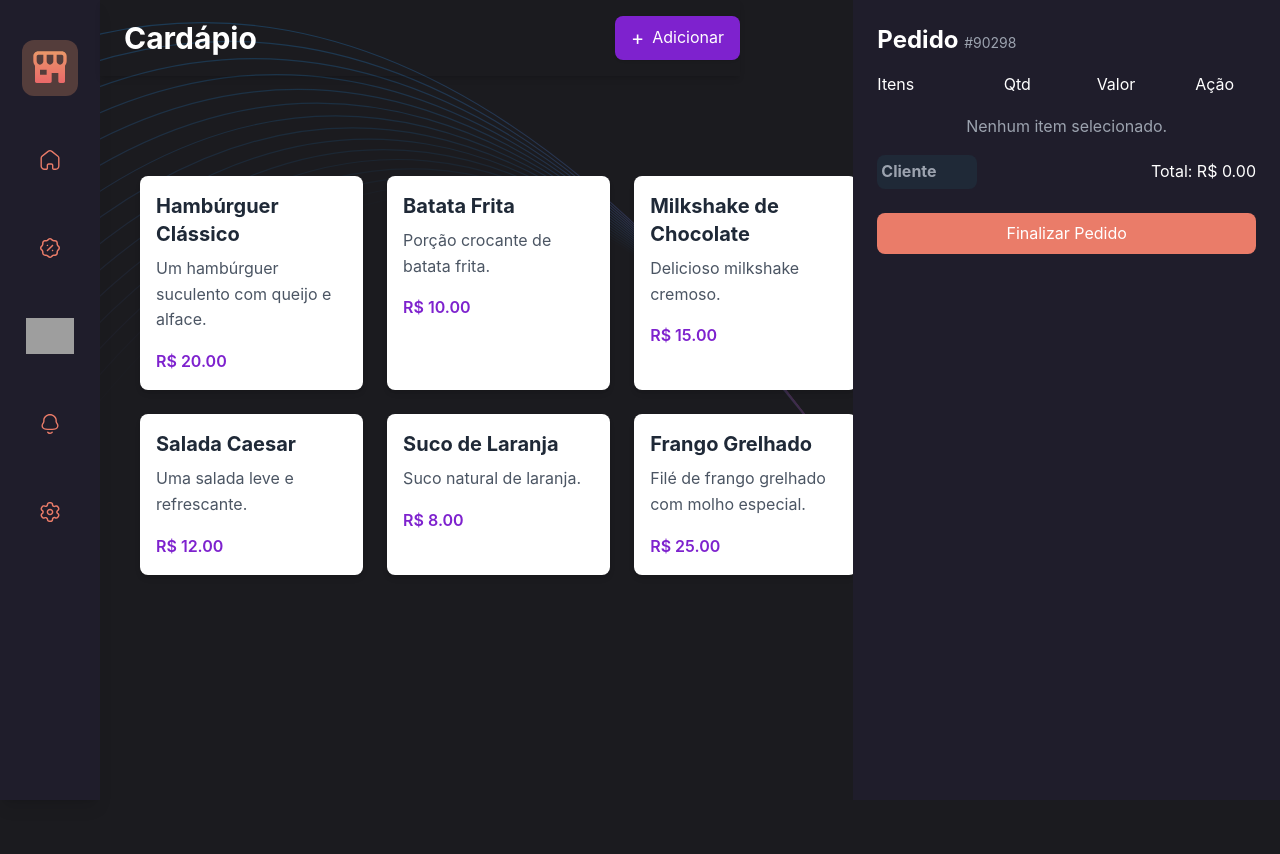
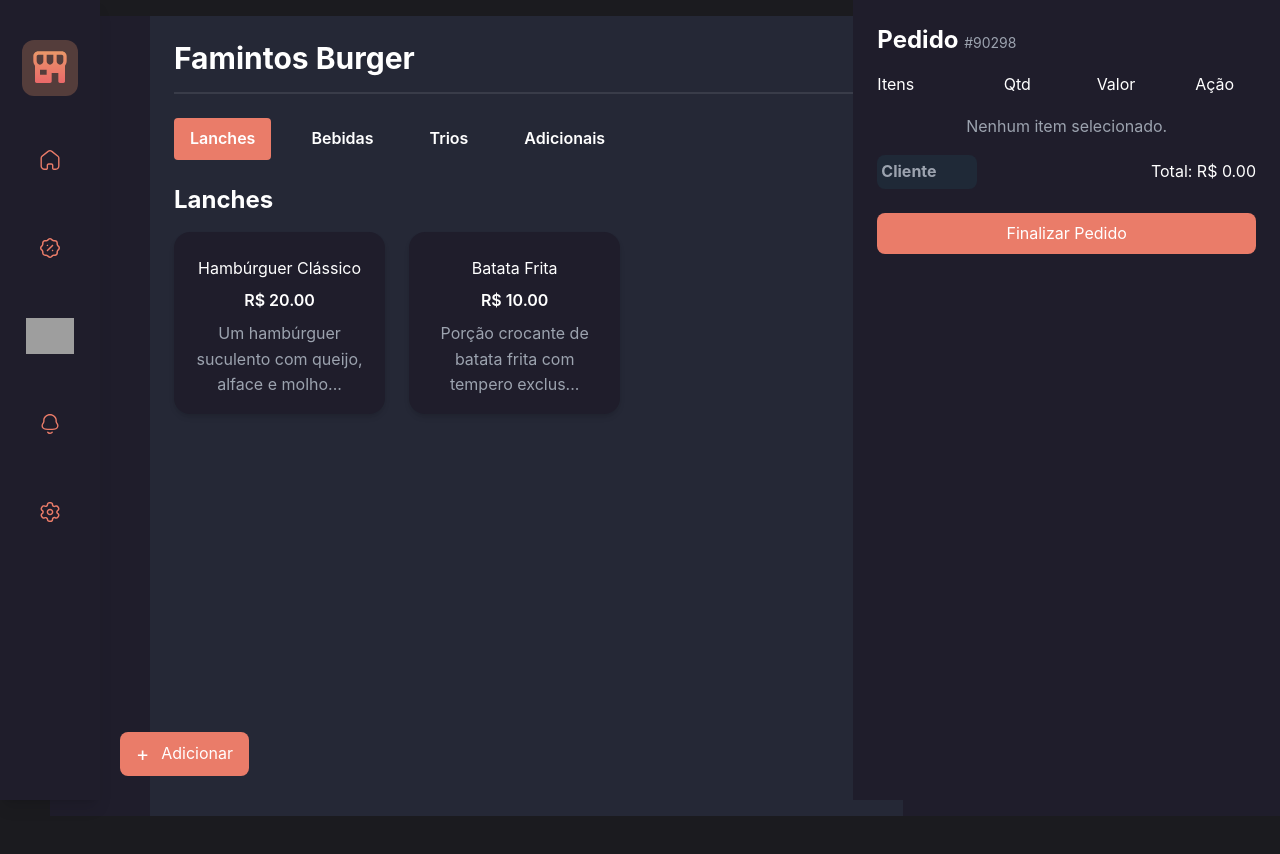
Before and after one commit to mdsreq-fga-unb/2024.2-T01-FamintosBurguer, a React (Vite) app in the folder aplicacao/src/renderer/: page /cardapio in a window 1280 px wide. Shown: the top 854 px of the page. Built offline with nearby package versions, Linux system fonts and the light colour scheme; grey boxes are pictures that could not be loaded.

Commit message:
Ajustando exibição dos cards

```diff
--- a/aplicacao/src/renderer/src/pages/Cardapio.tsx
+++ b/aplicacao/src/renderer/src/pages/Cardapio.tsx
@@ -2,9 +2,16 @@ import { useState, useEffect } from 'react';
 import { useNavigate } from 'react-router-dom';
 import SideBarDireita from '../components/SideBarDireita';
 
+// Função para truncar a descrição
+function truncateDescription(description: string, maxLength: number): string {
+  if (description.length <= maxLength) return description;
+  return description.substring(0, maxLength).trim() + '...';
+}
+
 const Cardapio = (): JSX.Element => {
   const navigate = useNavigate();
 
+  // Estado para itens selecionados (carrinho)
   const [selectedItems, setSelectedItems] = useState<{
     id: number;
     name: string;
@@ -13,28 +20,39 @@ const Cardapio = (): JSX.Element => {
     observation: string;
   }[]>([]);
 
-  const [pedidoId, setPedidoId] = useState<string>(''); // ID do pedido
-  const [orderStatus] = useState<string>('Pendente'); // Status do pedido (default)
-  const [cliente, setCliente] = useState<string>(''); // Nome do cliente
+  // Estado para pedido
+  const [pedidoId, setPedidoId] = useState<string>('');
+  const [orderStatus] = useState<string>('Pendente');
+  const [cliente, setCliente] = useState<string>('');
 
-  // Função para gerar um ID único para o pedido com até 5 dígitos
+  // Estado para controlar qual categoria está ativa
+  const [activeSection, setActiveSection] = useState<'lanches' | 'bebidas' | 'trios' | 'adicionais'>('lanches');
+
+  useEffect(() => {
+    setPedidoId(generatePedidoId());
+  }, []);
+
+  // Gera ID único de até 5 dígitos
   const generatePedidoId = (): string => {
     return Math.floor(Math.random() * 100000).toString();
   };
 
-  // Gera o ID do pedido ao montar o componente
-  useEffect(() => {
-    setPedidoId(generatePedidoId());
-  }, []);
+  // Troca de categoria
+  const handleSectionChange = (
+    section: 'lanches' | 'bebidas' | 'trios' | 'adicionais'
+  ): void => {
+    setActiveSection(section);
+  };
 
+  // Navega para o formulário de adicionar novo item
   const handleAddItem = (): void => {
     navigate('/formulario');
   };
 
-  const handleCardClick = (item: { id: number; name: string; price: string }): void => {
+  // Lógica do carrinho (adicionar, remover, etc.)
+  const handleCardClick = (item: { id: number; name: string; price: string }) => {
     setSelectedItems((prevItems) => {
       const existingItem = prevItems.find((i) => i.id === item.id);
-
       if (existingItem) {
         return prevItems.map((i) =>
           i.id === item.id ? { ...i, quantity: i.quantity + 1 } : i
@@ -75,9 +93,9 @@ const Cardapio = (): JSX.Element => {
     );
   };
 
-  // Função que finaliza o pedido, criando um objeto com id, status, itens, cliente, data e total
+  // Finaliza o pedido
   const handleFinalizeOrder = (): void => {
-  const dataAtual = new Date().toISOString().slice(0, 10); // Recalcula a data no momento da finalização
+    const dataAtual = new Date().toISOString().slice(0, 10);
     const totalValue = selectedItems.reduce(
       (total, item) => total + parseFloat(item.price) * item.quantity,
       0
@@ -85,96 +103,184 @@ const handleFinalizeOrder = (): void => {
 
     const pedido = {
       id: pedidoId,
-    status: orderStatus, // Valor padrão "Pendente"
-    cliente,           // Nome do cliente
-    data: dataAtual,   // Data atual sem horas, minutos e segundos
+      status: orderStatus,
+      cliente,
+      data: dataAtual,
       items: selectedItems,
-    total: totalValue.toFixed(2), // Valor total formatado com duas casas decimais
+      total: totalValue.toFixed(2),
     };
 
-  // Aqui você pode enviar o pedido para uma API ou realizar outra ação
     console.log('Pedido finalizado:', pedido);
+    // Pode enviar para API ou fazer outra ação
   };
 
-
+  // Items do cardápio, cada um com "category"
   const items = [
+    // Lanches
     {
       id: 1,
       name: 'Hambúrguer Clássico',
-      description: 'Um hambúrguer suculento com queijo e alface.',
+      description: 'Um hambúrguer suculento com queijo, alface e molho especial da casa.',
       price: '20.00',
+      category: 'lanches',
     },
     {
       id: 2,
       name: 'Batata Frita',
-      description: 'Porção crocante de batata frita.',
+      description: 'Porção crocante de batata frita com tempero exclusivo.',
       price: '10.00',
+      category: 'lanches',
     },
+    // Bebidas
     {
       id: 3,
       name: 'Milkshake de Chocolate',
-      description: 'Delicioso milkshake cremoso.',
+      description: 'Milkshake cremoso de chocolate feito com sorvete artesanal.',
       price: '15.00',
+      category: 'bebidas',
     },
     {
       id: 4,
-      name: 'Salada Caesar',
-      description: 'Uma salada leve e refrescante.',
-      price: '12.00',
+      name: 'Suco de Laranja',
+      description: 'Suco natural de laranja fresquinho, sem adição de açúcar.',
+      price: '8.00',
+      category: 'bebidas',
     },
+    // Trios
     {
       id: 5,
-      name: 'Suco de Laranja',
-      description: 'Suco natural de laranja.',
-      price: '8.00',
+      name: 'Trio X-Burguer',
+      description: 'X-Burguer + Batata + Bebida. Combo especial para matar a fome!',
+      price: '27.00',
+      category: 'trios',
     },
     {
       id: 6,
-      name: 'Frango Grelhado',
-      description: 'Filé de frango grelhado com molho especial.',
-      price: '25.00',
+      name: 'Trio Frango',
+      description: 'Frango Grelhado + Batata + Bebida. Mais leve e saudável.',
+      price: '32.00',
+      category: 'trios',
+    },
+    // Adicionais
+    {
+      id: 7,
+      name: 'Queijo Extra',
+      description: 'Adicione queijo extra ao seu hambúrguer favorito!',
+      price: '3.00',
+      category: 'adicionais',
+    },
+    {
+      id: 8,
+      name: 'Bacon Extra',
+      description: 'Fatias extras de bacon crocante para tornar seu lanche irresistível.',
+      price: '4.00',
+      category: 'adicionais',
     },
   ];
 
+  // Filtra só os itens da categoria selecionada
+  const filteredItems = items.filter((item) => item.category === activeSection);
+
   return (
-    <div className="flex w-full h-full pt-16">
-      {/* Área do cardápio */}
-      <div className="w-2/3">
-        <div className="fixed top-0 left-[100px] w-[calc(70%-16rem)] shadow-md flex justify-between items-center  py-4 z-10">
-          <h1 className="text-3xl font-bold px-6 text-white">Cardápio</h1>
+    <div className="flex w-screen h-screen bg-[#252836] text-white overflow-hidden">
+      {/* SIDEBAR ESQUERDA */}
+      <div className="w-[100px] bg-[#1F1D2B] h-full">
+        {/* Conteúdo da sua sidebar esquerda */}
+      </div>
+
+      {/* CONTEÚDO PRINCIPAL */}
+      <div className="flex-1 p-6 overflow-auto relative">
+        <h1 className="text-3xl font-bold mb-4">Famintos Burger</h1>
+        <hr className="border-t-2 border-[#393C49] mb-6" />
+
+        {/* Botões de Categoria */}
+        <div className="flex gap-6 mb-6">
+          <button
+            onClick={() => handleSectionChange('lanches')}
+            className={`py-2 px-4 rounded font-semibold transition-all ${
+              activeSection === 'lanches'
+                ? 'bg-[#ea7c69] text-white'
+                : 'bg-transparent text-white hover:text-[#ea7c69]'
+            }`}
+          >
+            Lanches
+          </button>
+          <button
+            onClick={() => handleSectionChange('bebidas')}
+            className={`py-2 px-4 rounded font-semibold transition-all ${
+              activeSection === 'bebidas'
+                ? 'bg-[#ea7c69] text-white'
+                : 'bg-transparent text-white hover:text-[#ea7c69]'
+            }`}
+          >
+            Bebidas
+          </button>
+          <button
+            onClick={() => handleSectionChange('trios')}
+            className={`py-2 px-4 rounded font-semibold transition-all ${
+              activeSection === 'trios'
+                ? 'bg-[#ea7c69] text-white'
+                : 'bg-transparent text-white hover:text-[#ea7c69]'
+            }`}
+          >
+            Trios
+          </button>
+          <button
+            onClick={() => handleSectionChange('adicionais')}
+            className={`py-2 px-4 rounded font-semibold transition-all ${
+              activeSection === 'adicionais'
+                ? 'bg-[#ea7c69] text-white'
+                : 'bg-transparent text-white hover:text-[#ea7c69]'
+            }`}
+          >
+            Adicionais
+          </button>
+        </div>
+
+        {/* Título da seção */}
+        <h2 className="text-2xl font-bold mb-4 capitalize">{activeSection}</h2>
+
+        {/* Grid de cards */}
+        <div className="pr-6">
+          <div className="grid grid-cols-1 sm:grid-cols-2 lg:grid-cols-3 gap-6">
+            {filteredItems.map((item) => (
+              <div
+                key={item.id}
+                onClick={() => handleCardClick(item)}
+                className="cursor-pointer bg-[#1F1D2B] p-4 rounded-2xl shadow-md hover:shadow-lg transition-all"
+              >
+                <h3 className="text-center text-base font-normal mt-2">
+                  {item.name}
+                </h3>
+
+                {/* Agora o preço vem antes da descrição */}
+                <p className="text-center font-semibold mt-2">
+                  R$ {item.price}
+                </p>
+
+                {/* Descrição truncada */}
+                <p className="text-center text-gray-400 mt-2">
+                  {truncateDescription(item.description, 50)}
+                </p>
+              </div>
+            ))}
+          </div>
+        </div>
+
+        {/* Botão "Adicionar" fixado */}
+        <div className="fixed bottom-6 left-[120px] z-10">
           <button
             onClick={handleAddItem}
-            className="flex items-center justify-center gap-2 bg-purple-700 text-white px-4 py-2 rounded-lg shadow hover:bg-purple-800 transition-all"
+            className="flex items-center gap-3 bg-[#ea7c69] text-white px-4 py-2 rounded-lg hover:bg-[#e55337] transition-all"
           >
             <span className="text-xl">+</span>
             <span>Adicionar</span>
           </button>
         </div>
-
-        <div
-          className="mt-24 px-6 overflow-y-auto pb-20"
-          style={{ height: `calc(100vh - 6rem - 1rem)` }}
-        >
-          <div className="grid grid-cols-1 sm:grid-cols-2 lg:grid-cols-3 gap-6">
-            {items.map((item) => (
-              <div
-                key={item.id}
-                onClick={() => handleCardClick(item)}
-                className="bg-white shadow-md rounded-lg p-4 hover:shadow-lg transition-shadow cursor-pointer"
-              >
-                <h2 className="text-xl font-bold text-gray-800">
-                  {item.name}
-                </h2>
-                <p className="text-gray-600 mt-2">{item.description}</p>
-                <p className="text-purple-700 font-semibold mt-4">
-                  R$ {item.price}
-                </p>
-              </div>
-            ))}
-          </div>
-        </div>
       </div>
 
+      {/* SIDEBAR DIREITA (carrinho) */}
+      <div className="w-1/3 bg-[#1F1D2B] h-full overflow-auto">
         <SideBarDireita
           selectedItems={selectedItems}
           handleIncreaseQuantity={handleIncreaseQuantity}
@@ -182,10 +288,11 @@ const handleFinalizeOrder = (): void => {
           handleRemoveItem={handleRemoveItem}
           handleObservationChange={handleObservationChange}
           pedidoId={pedidoId}
-        onFinalizeOrder={handleFinalizeOrder} // Função de finalização
-        cliente={cliente} // Valor do nome do cliente
-        onClienteChange={setCliente} // Função para atualizar o nome do cliente
+          onFinalizeOrder={handleFinalizeOrder}
+          cliente={cliente}
+          onClienteChange={setCliente}
         />
+      </div>
     </div>
   );
 };
```
Lines whose indentation alone changed are shown as unchanged.
